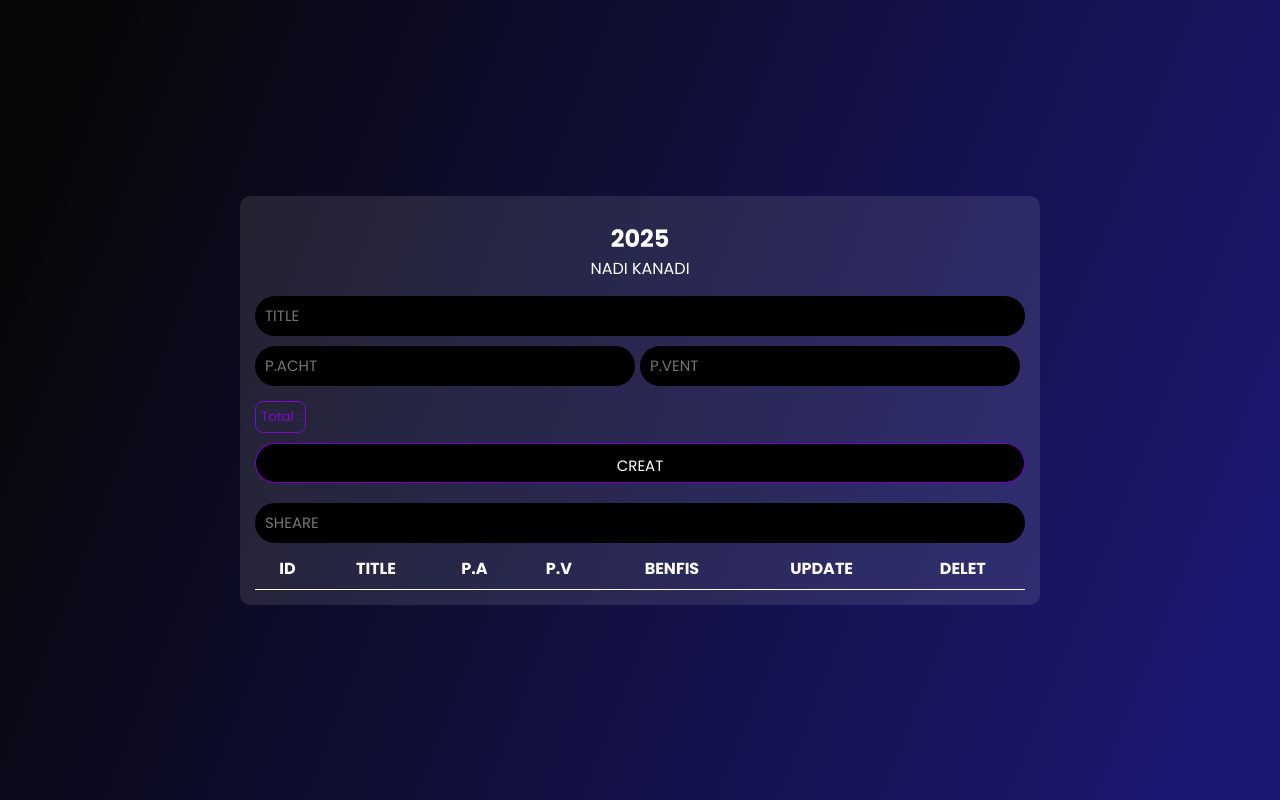
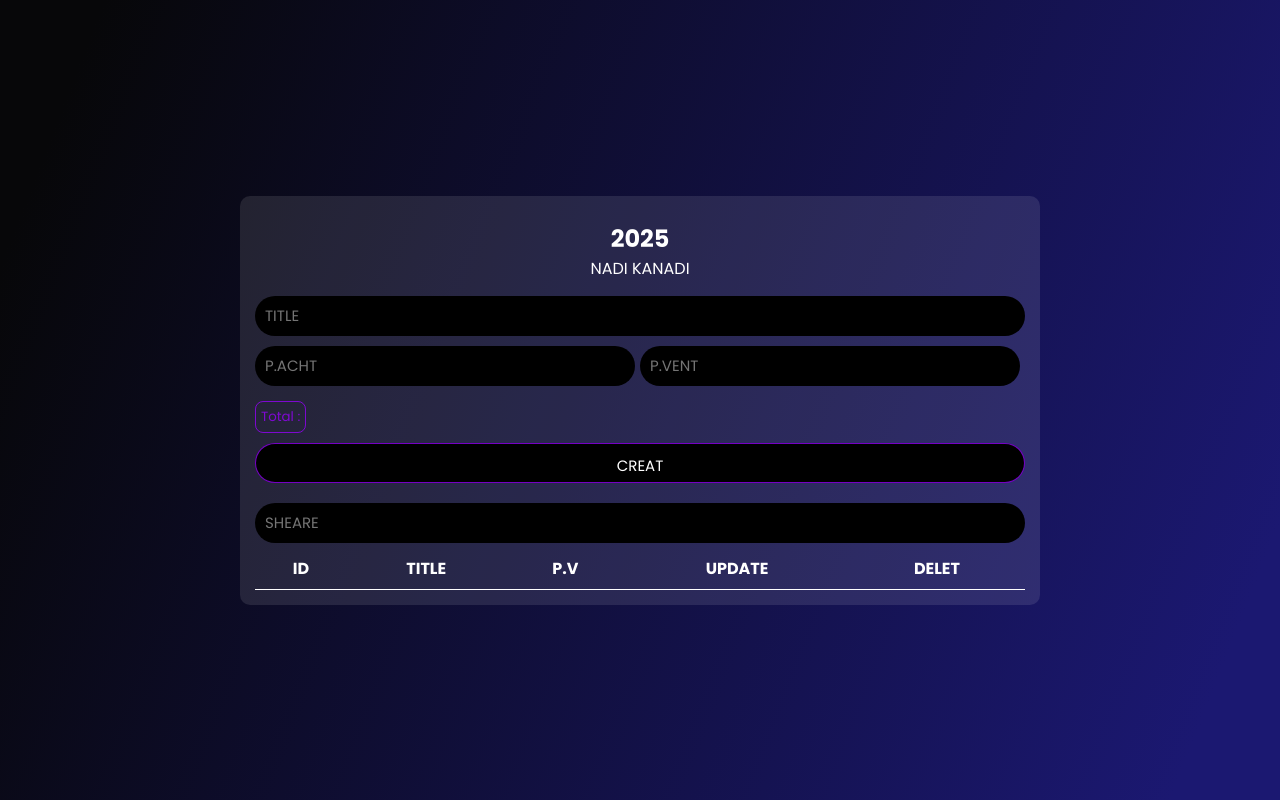
Before and after one commit to somingo26/toji, a plain HTML site: page index.html in a window 1280 px wide. Drawn offline with nearby package versions, Linux system fonts and the light colour scheme.

Commit message:
Update index.html

```diff
--- a/index.html
+++ b/index.html
@@ -31,9 +31,7 @@
                 <tr>
                     <th>id</th>
                     <th>title</th>
-                    <th>P.A</th>
                     <th>P.V</th>
-                    <th>Benfis</th>
                     <th>update</th>
                     <th>delet</th>
                 </tr>
```
